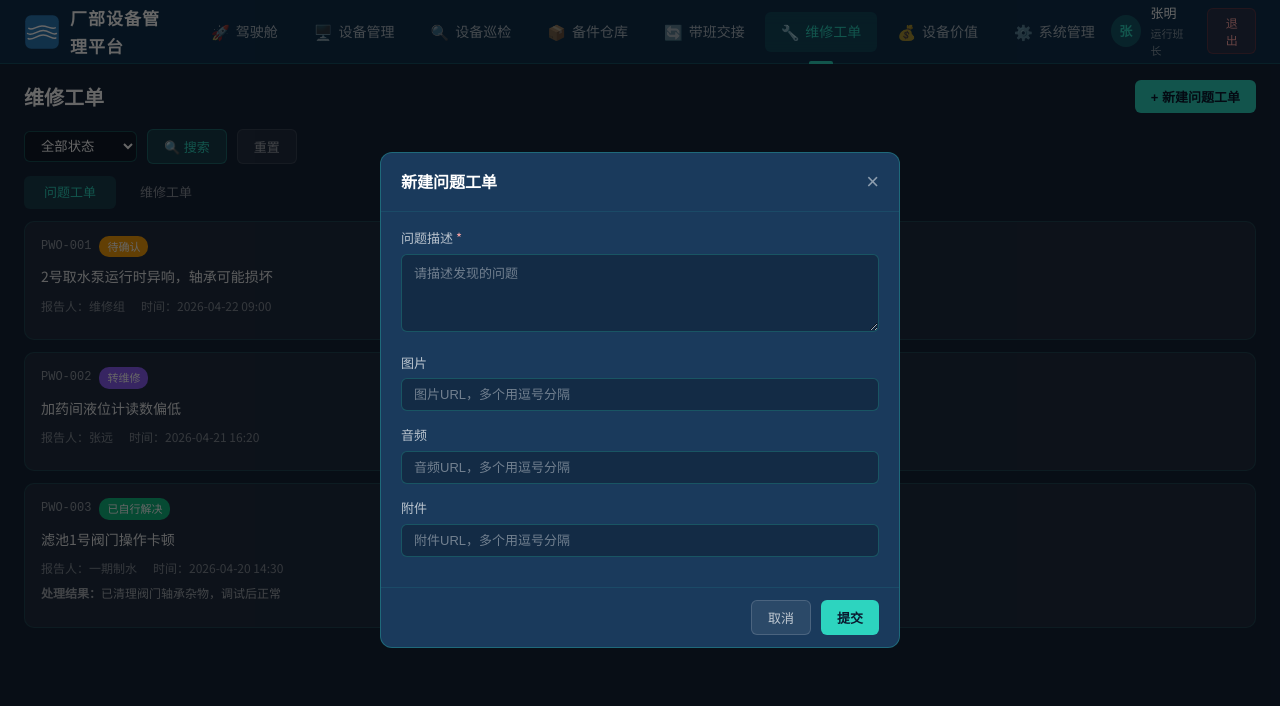
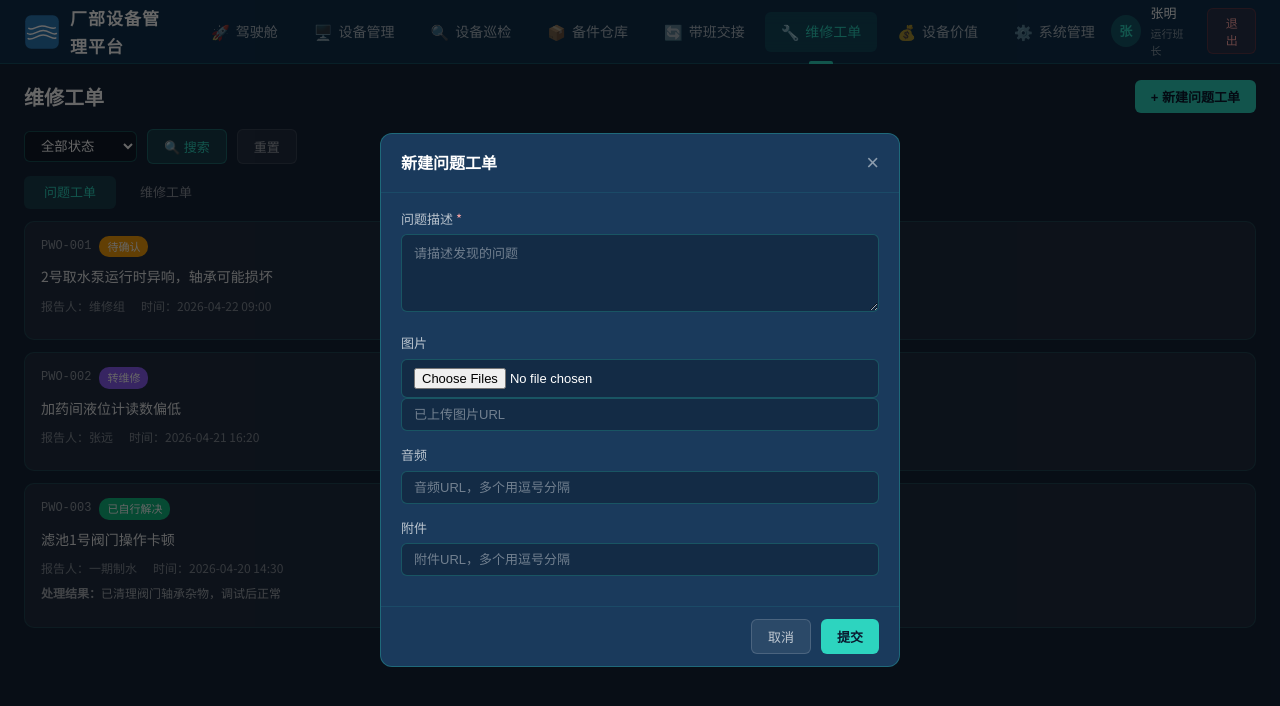
Before and after one commit to horis188/water-plant-equipment, a Vue app in the folder projects/water-plant-login/: page /workorder in a window 1280 px wide. Both pictures are taken after a click on the button "+ 新建问题工单". Shown: the top 706 px of the page. Built offline with nearby package versions, Linux system fonts and the light colour scheme.

Commit message:
feat: 工单创建/延时/完成增加本地图片上传功能

```diff
--- a/projects/water-plant-login/src/views/WorkOrderView.vue
+++ b/projects/water-plant-login/src/views/WorkOrderView.vue
@@ -132,7 +132,11 @@
           </div>
           <div class="form-row">
             <label>图片</label>
-            <input type="text" v-model="createForm.images" placeholder="图片URL，多个用逗号分隔" />
+            <input type="file" accept="image/*" multiple @change="e => handleImageUpload(e, createForm)" />
+            <div v-if="createForm.images" class="upload-preview">
+              <span v-for="(img, idx) in createForm.images.split(',')" :key="idx" class="preview-item">{{ img }}</span>
+            </div>
+            <input type="text" v-model="createForm.images" placeholder="已上传图片URL" readonly />
           </div>
           <div class="form-row">
             <label>音频</label>
@@ -229,6 +233,11 @@
             <label>延时原因 <span class="required">*</span></label>
             <textarea v-model="delayForm.reason" placeholder="请填写延时原因" rows="3"></textarea>
           </div>
+          <div class="form-row">
+            <label>图片</label>
+            <input type="file" accept="image/*" multiple @change="e => handleImageUpload(e, delayForm)" />
+            <input type="text" v-model="delayForm.images" placeholder="已上传图片URL" readonly />
+          </div>
         </div>
         <div class="dialog-footer">
           <button class="dm-btn dm-btn-cancel" @click="delayDialogVisible = false">取消</button>
@@ -251,7 +260,8 @@
           </div>
           <div class="form-row">
             <label>完成图片</label>
-            <input type="text" v-model="completeForm.images" placeholder="图片URL，多个用逗号分隔" />
+            <input type="file" accept="image/*" multiple @change="e => handleImageUpload(e, completeForm)" />
+            <input type="text" v-model="completeForm.images" placeholder="已上传图片URL" readonly />
           </div>
           <div class="form-row">
             <label>参与人员</label>
@@ -471,6 +481,13 @@ const createForm = ref({ content: '', images: '', audios: '', files: '' })
 
 function openCreateDialog() { createDialogVisible.value = true; createForm.value = { content: '', images: '', audios: '', files: '' } }
 
+function handleImageUpload(e: Event, form: { images?: string }) {
+  const files = (e.target as HTMLInputElement).files
+  if (!files) return
+  const urls = Array.from(files).map(f => URL.createObjectURL(f))
+  form.images = urls.join(',')
+}
+
 function submitCreateProblem() {
   if (!createForm.value.content) return
   addProblemOrder({
@@ -552,12 +569,12 @@ function submitHandleProblem() {
 
 // ============ 延时 ============
 const delayDialogVisible = ref(false)
-const delayForm = ref({ reason: '' })
+const delayForm = ref<{ reason: string; images: string }>({ reason: '', images: '' })
 const delayingOrder = ref<MaintenanceWorkOrder | null>(null)
 
 function openDelayDialog(order: MaintenanceWorkOrder) {
   delayingOrder.value = order
-  delayForm.value = { reason: '' }
+  delayForm.value = { reason: '', images: '' }
   delayDialogVisible.value = true
 }
 
```
